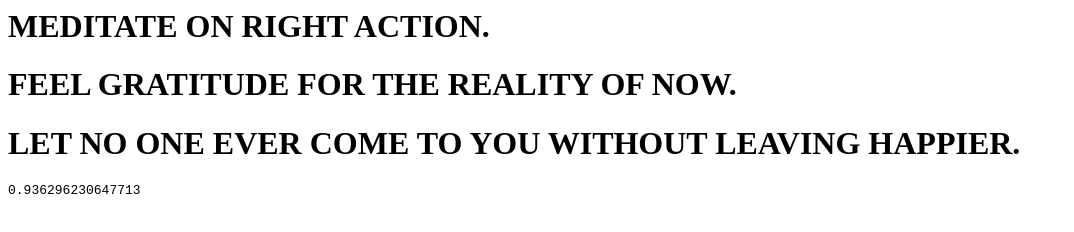
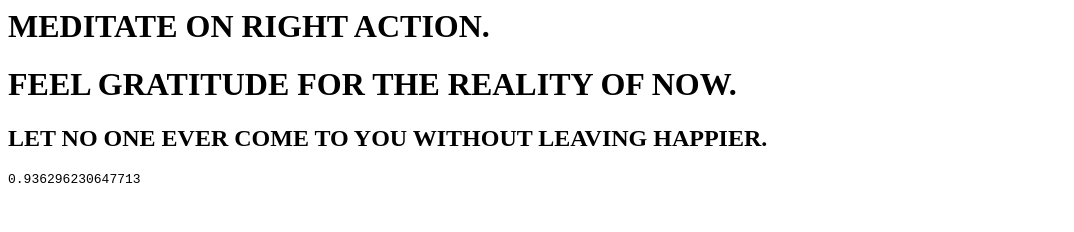
Before and after one commit to quintenmcelhiney/gratitude, a plain HTML site: page index.html in a window 1280 px wide. Shown: the whole page, without its empty margins (0-1074 px from the left). Drawn offline with Linux system fonts and the light colour scheme.

Commit message:
Update index.html

```diff
--- a/index.html
+++ b/index.html
@@ -3,7 +3,7 @@
 
 <h1> MEDITATE ON RIGHT ACTION. </h1>
 <h1> FEEL GRATITUDE FOR THE REALITY OF NOW. </h1>
-<h1> LET NO ONE EVER COME TO YOU WITHOUT LEAVING HAPPIER. </h1>
+<h2> LET NO ONE EVER COME TO YOU WITHOUT LEAVING HAPPIER. </h2>
 
 
 <pre>
```
